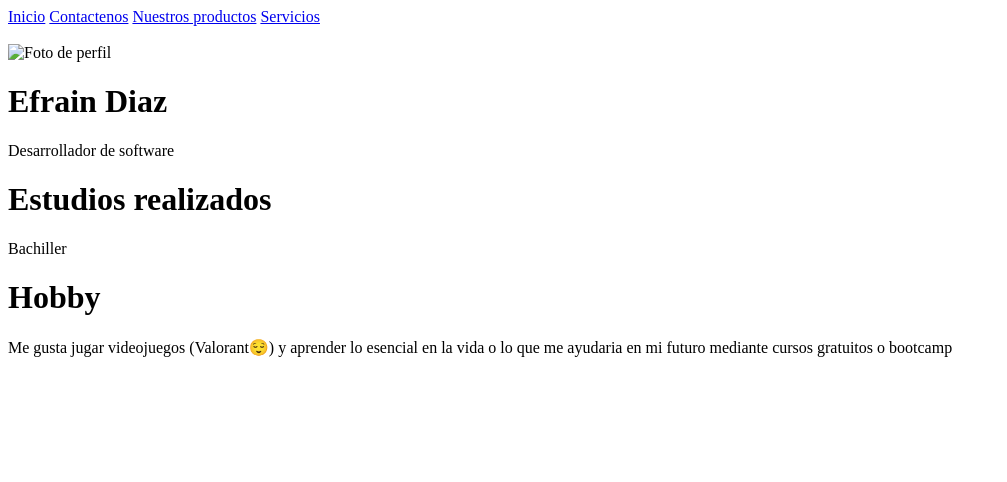
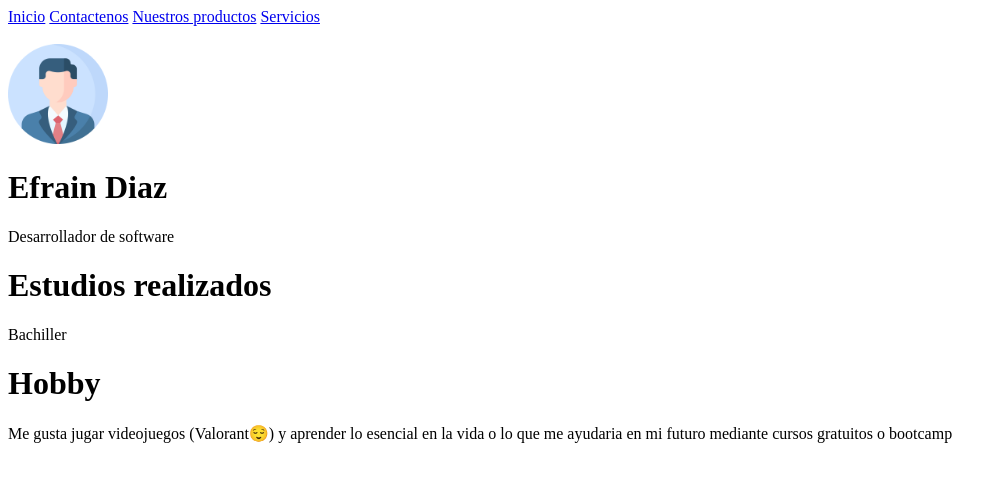
Before and after one commit to efra221/efra221.github.io, a plain HTML site: page index.html in a window 1280 px wide. Shown: the whole page, without its empty margins (0-1007 px from the left). Drawn offline with Linux system fonts and the light colour scheme.

Commit message:
Update index.html

```diff
--- a/index.html
+++ b/index.html
@@ -13,7 +13,7 @@
     <a href="Contactenos.html">Contactenos</a>
     <a href="Productos.html">Nuestros productos</a>
     <a href="Servicios.html">Servicios</a><br><br>
-    <img src="img/perfil.png" alt="Foto de perfil" height="100px" width="100px">
+    <img src="perfil.png" alt="Foto de perfil" height="100px" width="100px">
     <h1>Efrain Diaz</h1>
     <p>Desarrollador de software</p>
 
```
